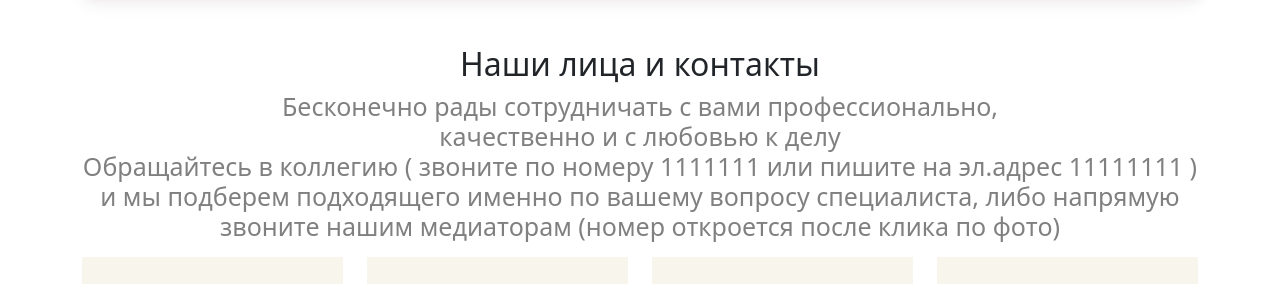
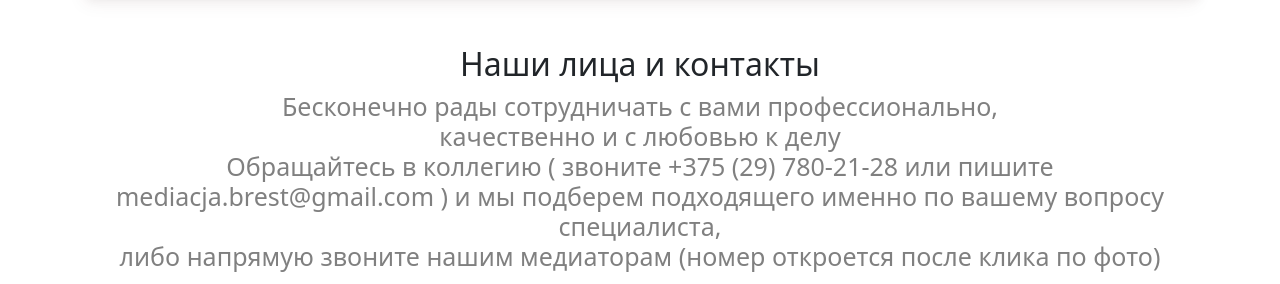
Before and after one commit to mediacja/mediacja-site, a plain HTML site: page index.html in a window 1280 px wide. Shown: the part 2761-3045 px from the top of the page. Drawn offline with nearby package versions, Linux system fonts and the light colour scheme.

Commit message:
Update index.html

```diff
--- a/index.html
+++ b/index.html
@@ -178,8 +178,8 @@
       <h2 class="text-center mb-3" style="color: gray; font-size: 25px;">
         Бесконечно рады сотрудничать с вами профессионально,<br>
         качественно и с любовью к делу<br>
-        Обращайтесь в коллегию ( звоните по номеру 1111111 или пишите на эл.адрес 11111111 ) и мы подберем
-        подходящего именно по вашему вопросу специалиста,
+        Обращайтесь в коллегию ( звоните +375 (29) 780-21-28 или пишите mediacja.brest@gmail.com ) и мы подберем
+        подходящего именно по вашему вопросу специалиста,<br>
         либо напрямую звоните нашим медиаторам (номер откроется после клика по фото)
       </h2>
       <!-- Контейнер для карточек людей -->
```
